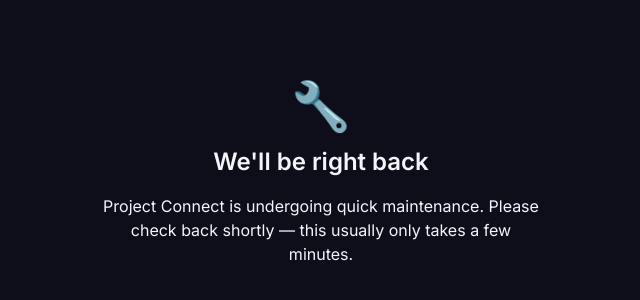
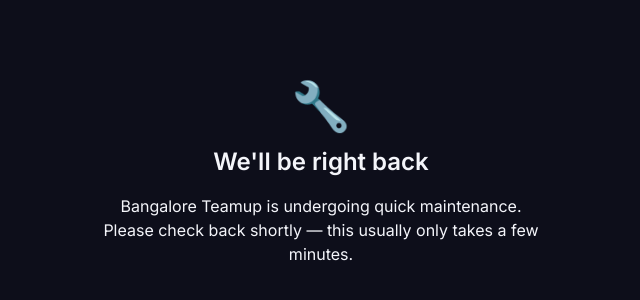
Before and after one commit to Darkcrisx7/project-connect, a Next.js app: page /maintenance in a window 1280 px wide. Shown: the part 226-526 px from the top of the page, without its empty margins (319-959 px from the left). Built offline with nearby package versions, Linux system fonts and the light colour scheme.

Commit message:
Update page.tsx

```diff
--- a/app/maintenance/page.tsx
+++ b/app/maintenance/page.tsx
@@ -5,7 +5,7 @@
         <div className="text-5xl">🔧</div>
         <h1 className="text-2xl font-semibold">We&apos;ll be right back</h1>
         <p className="text-muted-foreground">
-          Project Connect is undergoing quick maintenance. Please check back
+          Bangalore Teamup is undergoing quick maintenance. Please check back
           shortly — this usually only takes a few minutes.
         </p>
       </div>
```
